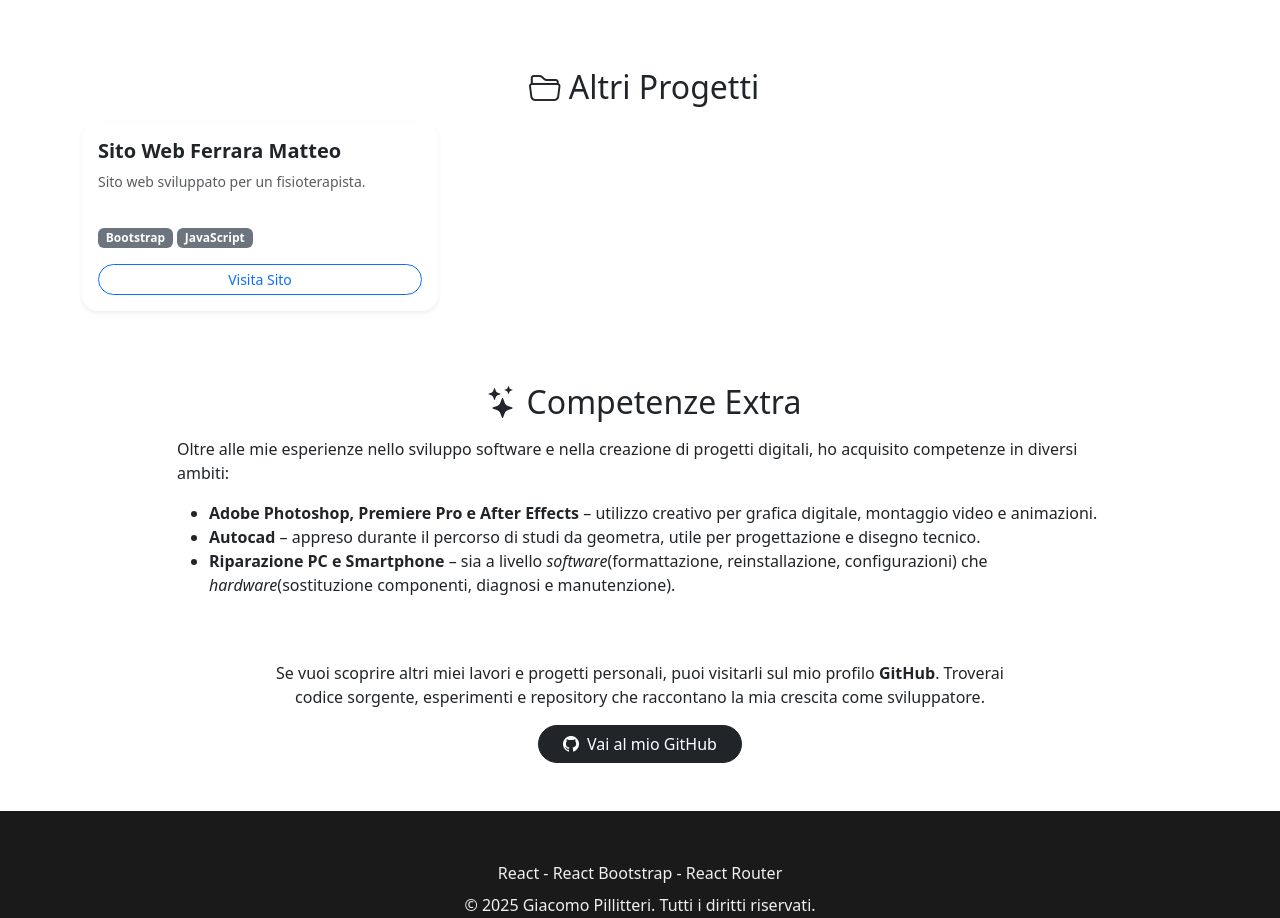
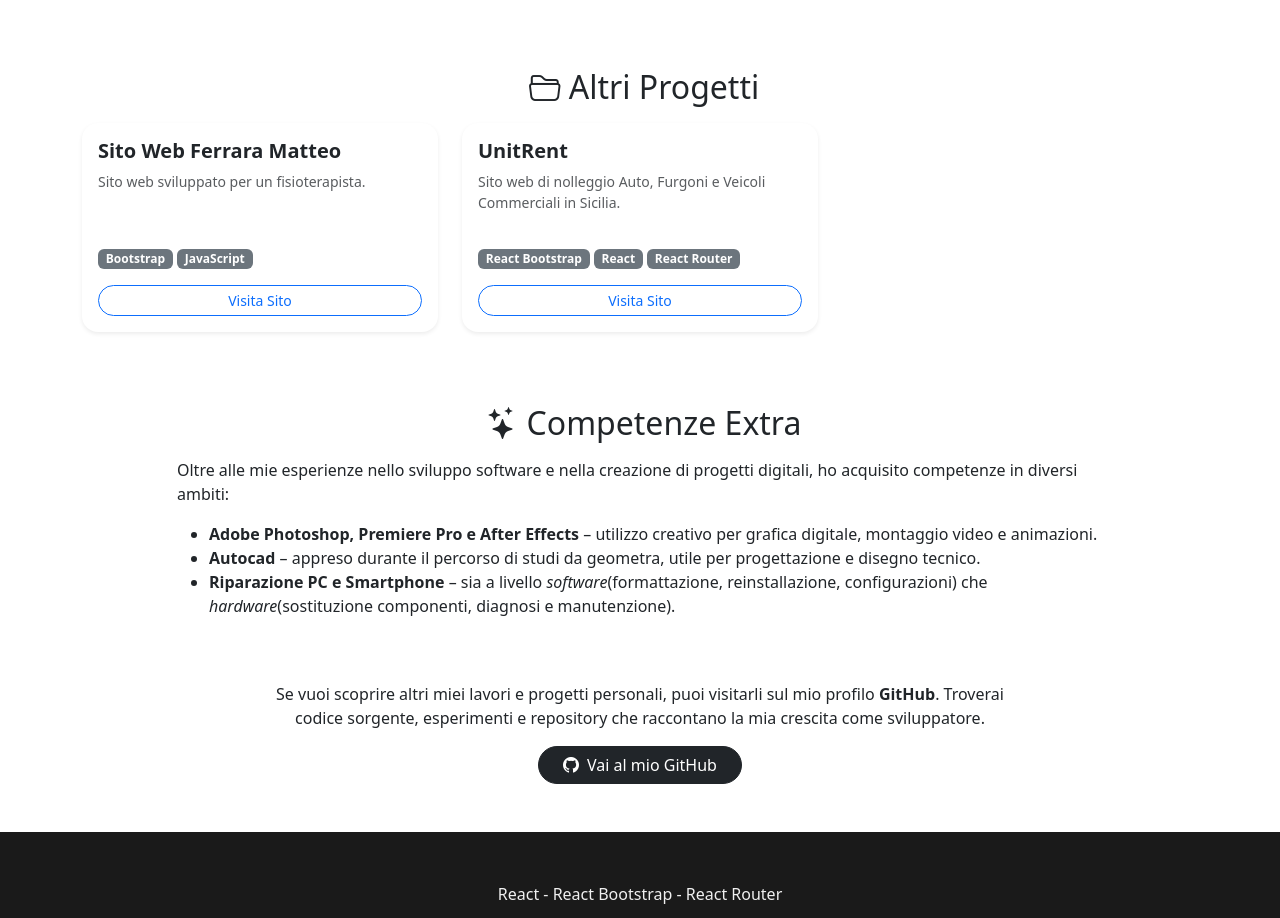
Before and after one commit to giacomop1196/my-portfolio, a React (Vite) app in the folder my-porfolio/: page /skills in a window 1280 px wide. Shown: the part 2040-2958 px from the top of the page. Built offline with nearby package versions, Linux system fonts and the light colour scheme.

Commit message:
commit unitrent

```diff
--- a/my-porfolio/src/components/PortfolioMoreSkills.jsx
+++ b/my-porfolio/src/components/PortfolioMoreSkills.jsx
@@ -241,7 +241,30 @@ const PortfolioMoreSkills = () => {
                                 </Card.Body>
                             </Card>
                         </Col>
-                        {/* Puoi duplicare il Col sopra per ogni nuovo progetto */}
+                        {/* Sito Web UnitRent */}
+                        <Col md={4} className="mb-4">
+                            <Card className="h-100 shadow-sm border-0 rounded-4 overflow-hidden">
+                                <Card.Body className="d-flex flex-column">
+                                    <Card.Title className="fw-bold">UnitRent</Card.Title>
+                                    <Card.Text className="text-muted small flex-grow-1">
+                                        Sito web di nolleggio Auto, Furgoni e Veicoli Commerciali in Sicilia.
+                                    </Card.Text>
+                                    <div className="mt-3">
+                                        <Badge bg="secondary" className="me-1">React Bootstrap</Badge>
+                                        <Badge bg="secondary" className="me-1">React</Badge>
+                                        <Badge bg="secondary">React Router</Badge>
+                                    </div>
+                                    <Button
+                                        variant="outline-primary"
+                                        size="sm"
+                                        className="mt-3 rounded-pill"
+                                        onClick={() => window.open('https://unit-rent.vercel.app/', '_blank')}
+                                    >
+                                        Visita Sito
+                                    </Button>
+                                </Card.Body>
+                            </Card>
+                        </Col>
                     </Row>
 
                     {/* ----------------------------------------------- */}
```
